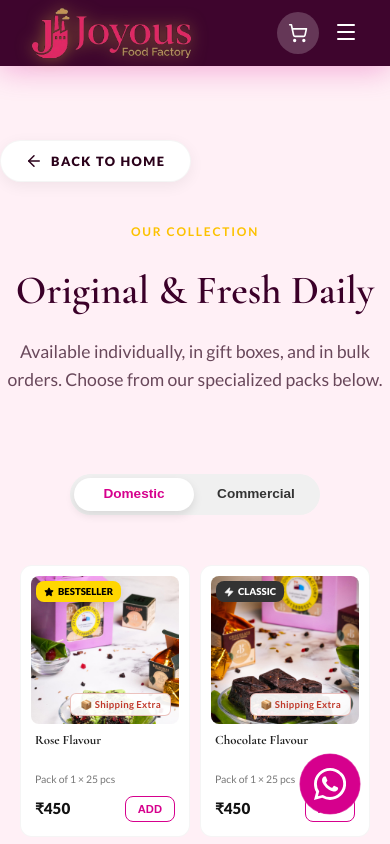
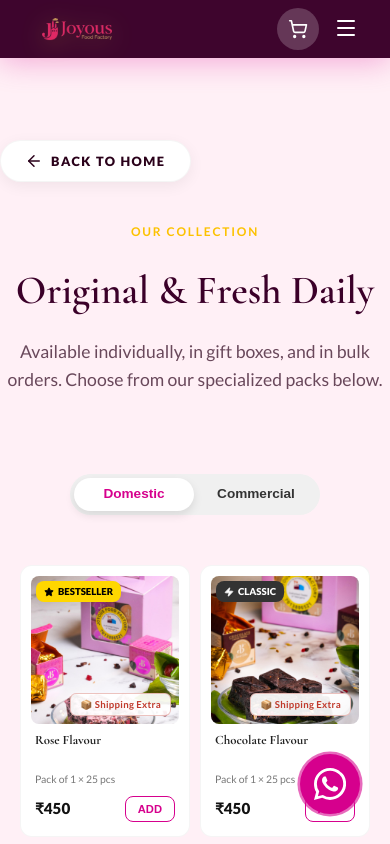
Before and after one commit to varuntejreddy03/JOYOUS-FOOD-FACTORY, a React (Vite) app: page /products in a window 390 px wide. Shown: the top 844 px of the page. Built offline with nearby package versions, Linux system fonts and the light colour scheme.

Commit message:
Update logo and product images

```diff
--- a/index.html
+++ b/index.html
@@ -2,7 +2,7 @@
 <html lang="en">
   <head>
     <meta charset="UTF-8" />
-    <link rel="icon" type="image/png" href="/logo.png" />
+    <link rel="icon" type="image/png" href="/logo-removebg-preview.png" />
     <meta name="viewport" content="width=device-width, initial-scale=1.0" />
     <title>Joyous Food Factory | Artisanal Chocolate Beedas</title>
   </head>
--- a/src/components/Footer.jsx
+++ b/src/components/Footer.jsx
@@ -34,7 +34,7 @@ const Footer = () => {
         <div className="footer-grid">
           <div className="footer-brand">
             <Link to="/" className="footer-logo">
-              <img src="/joyous_logo_transparent.png" alt="Joyous Food Factory" className="logo-img" style={{ mixBlendMode: 'screen' }} />
+              <img src="/logo-removebg-preview.png" alt="Joyous Food Factory" className="logo-img" />
             </Link>
             <p style={{ opacity: 0.7, fontSize: '0.9rem', marginBottom: '1.5rem', maxWidth: '300px', marginTop: '1rem' }}>
               "Crafting moments of pure joy through artisan flavours and Indian tradition."
--- a/src/components/Navbar.jsx
+++ b/src/components/Navbar.jsx
@@ -2,7 +2,6 @@ import React, { useState, useEffect } from 'react'
 import { Link, useLocation } from 'react-router-dom'
 import { Menu, X, Instagram, Phone, Mail, MapPin, ShoppingCart } from 'lucide-react'
 import { useCart } from '../context/CartContext'
-import logo from '../assets/joyous_logo_transparent.png'
 
 const Navbar = () => {
   const [isScrolled, setIsScrolled] = useState(false)
@@ -36,13 +35,11 @@ const Navbar = () => {
     <nav className={`navbar ${forceScrolled ? 'scrolled' : ''} nav-light`}>
       <div className="nav-container">
         <Link to='/' className="navbar-logo-link">
-          <div className="navbar-logo-crop">
-            <img
-              src={logo}
-              alt='Joyous Food Factory'
-              className="navbar-logo-img"
-            />
-          </div>
+          <img
+            src="/logo-removebg-preview.png"
+            alt='Joyous Food Factory'
+            className="navbar-logo-img"
+          />
         </Link>
 
         {/* Desktop Menu */}
--- a/src/components/Pricelist.jsx
+++ b/src/components/Pricelist.jsx
@@ -3,17 +3,17 @@ import { Plus, Minus, ShoppingCart, ChevronRight, X, Star, Zap, Pencil, Check }
 import { useCart } from '../context/CartContext';
 
 const domesticProducts = [
-  { id: 'dom-rose', name: 'Rose Flavour', pack: 'Pack of 1 × 25 pcs', price: 450, image: '/2/B (130) copy.jpg', tag: 'Bestseller' },
+  { id: 'dom-rose', name: 'Rose Flavour', pack: 'Pack of 1 × 25 pcs', price: 450, image: '/3/B (169) copy.jpg', tag: 'Bestseller' },
   { id: 'dom-choco', name: 'Chocolate Flavour', pack: 'Pack of 1 × 25 pcs', price: 450, image: '/1/B (71) copy.jpg', tag: 'Classic' },
-  { id: 'dom-pista', name: 'Pista Flavour', pack: 'Pack of 1 × 25 pcs', price: 450, image: '/4/B (268) copy.jpg' },
+  { id: 'dom-pista', name: 'Pista Flavour', pack: 'Pack of 1 × 25 pcs', price: 450, image: '/2/B (157) copy.jpg' },
   { id: 'dom-vanilla', name: 'Vanilla Flavour', pack: 'Pack of 1 × 25 pcs', price: 450, image: '/5/B (352) copy.jpg', tag: 'New' },
   { id: 'dom-kesar', name: 'Kesar Badam Flavour', pack: 'Pack of 1 × 25 pcs', price: 450, image: '/4/B (292) copy.jpg' },
 ];
 
 const commercialProducts = [
-  { id: 'com-rose', name: 'Rose Flavour', pack: 'Pack of 1 × 50 pcs', price: 850, image: '/2/B (130) copy.jpg', tag: 'Bulk Save' },
+  { id: 'com-rose', name: 'Rose Flavour', pack: 'Pack of 1 × 50 pcs', price: 850, image: '/3/B (169) copy.jpg', tag: 'Bulk Save' },
   { id: 'com-choco', name: 'Chocolate Flavour', pack: 'Pack of 1 × 50 pcs', price: 850, image: '/1/B (71) copy.jpg', tag: 'Most Popular' },
-  { id: 'com-pista', name: 'Pista Flavour', pack: 'Pack of 1 × 50 pcs', price: 850, image: '/4/B (268) copy.jpg' },
+  { id: 'com-pista', name: 'Pista Flavour', pack: 'Pack of 1 × 50 pcs', price: 850, image: '/2/B (157) copy.jpg' },
   { id: 'com-vanilla', name: 'Vanilla Flavour', pack: 'Pack of 1 × 50 pcs', price: 850, image: '/5/B (352) copy.jpg' },
   { id: 'com-kesar', name: 'Kesar Badam Flavour', pack: 'Pack of 1 × 50 pcs', price: 850, image: '/4/B (292) copy.jpg' },
 ];
--- a/src/index.css
+++ b/src/index.css
@@ -199,10 +199,9 @@ img {
 
 /* Logo Styling */
 .footer-logo .logo-img {
-  height: 80px;
+  height: 250px;
   width: auto;
   background: transparent;
-  mix-blend-mode: screen;
 }
 
 /* Navbar Logo */
@@ -213,62 +212,37 @@ img {
   text-decoration: none;
 }
 
-/*
-  Logo PNG is 640x640 but content (icon + text) lives at:
-  X: 72–568  Y: 240–396  →  496w × 156h  (aspect ~3.18:1)
-  Container height = 85px  →  image width = 85 * (640/156) ≈ 348px
-  offset-x = -(72/640)*348 ≈ -39px
-  offset-y = -(240/640)*348 ≈ -131px
-  content display width = 348 * (496/640) ≈ 270px
-*/
-.navbar-logo-crop {
-  --img-w: 348px;
-  --off-x: -39px;
-  --off-y: -131px;
-  width: calc(var(--img-w) * 496 / 640);
-  height: 85px;
-  overflow: hidden;
+
+.navbar-logo-img {
+  height: 140px;
+  width: auto;
+  display: block;
+  transition: all 0.4s cubic-bezier(0.175, 0.885, 0.32, 1.275);
+  filter: drop-shadow(0 4px 12px rgba(212, 175, 55, 0.35));
+  margin: -40px 0; /* Aggressive negative margin to maintain compact nav */
   position: relative;
-  flex-shrink: 0;
-  filter: drop-shadow(0 0 8px rgba(212, 175, 55, 0.5));
-  transition: filter 0.3s ease, transform 0.3s ease;
+  z-index: 10;
+  pointer-events: auto;
 }
 
-.navbar-logo-crop:hover {
-  filter: drop-shadow(0 0 16px rgba(212, 175, 55, 0.9)) drop-shadow(0 0 6px rgba(214, 0, 141, 0.45));
-  transform: scale(1.04);
+.navbar-logo-img:hover {
+  transform: scale(1.08) translateY(-2px);
+  filter: drop-shadow(0 8px 25px rgba(212, 175, 55, 0.7));
 }
 
-.navbar-logo-img {
-  position: absolute;
-  width: var(--img-w);
-  height: auto;
-  top: var(--off-y);
-  left: var(--off-x);
-  display: block;
-  background: transparent;
-  border: none;
-  outline: none;
-  max-width: none;
+.navbar.scrolled .navbar-logo-img {
+  height: 110px;
+  margin: -30px 0;
 }
 
 @media (max-width: 768px) {
-  .navbar-logo-crop {
-    --img-w: 256px;   /* 63 * 640/156 */
-    --off-x: -29px;
-    --off-y: -96px;
-    height: 63px;
-    width: calc(var(--img-w) * 496 / 640);
+  .navbar-logo-img {
+    height: 110px;
+    margin: -30px 0;
   }
-}
-
-@media (max-width: 400px) {
-  .navbar-logo-crop {
-    --img-w: 205px;   /* 50 * 640/156 */
-    --off-x: -23px;
-    --off-y: -77px;
-    height: 50px;
-    width: calc(var(--img-w) * 496 / 640);
+  .navbar.scrolled .navbar-logo-img {
+    height: 90px;
+    margin: -25px 0;
   }
 }
 
```
Also changed, not shown: public/logo-removebg-preview.png (added).
